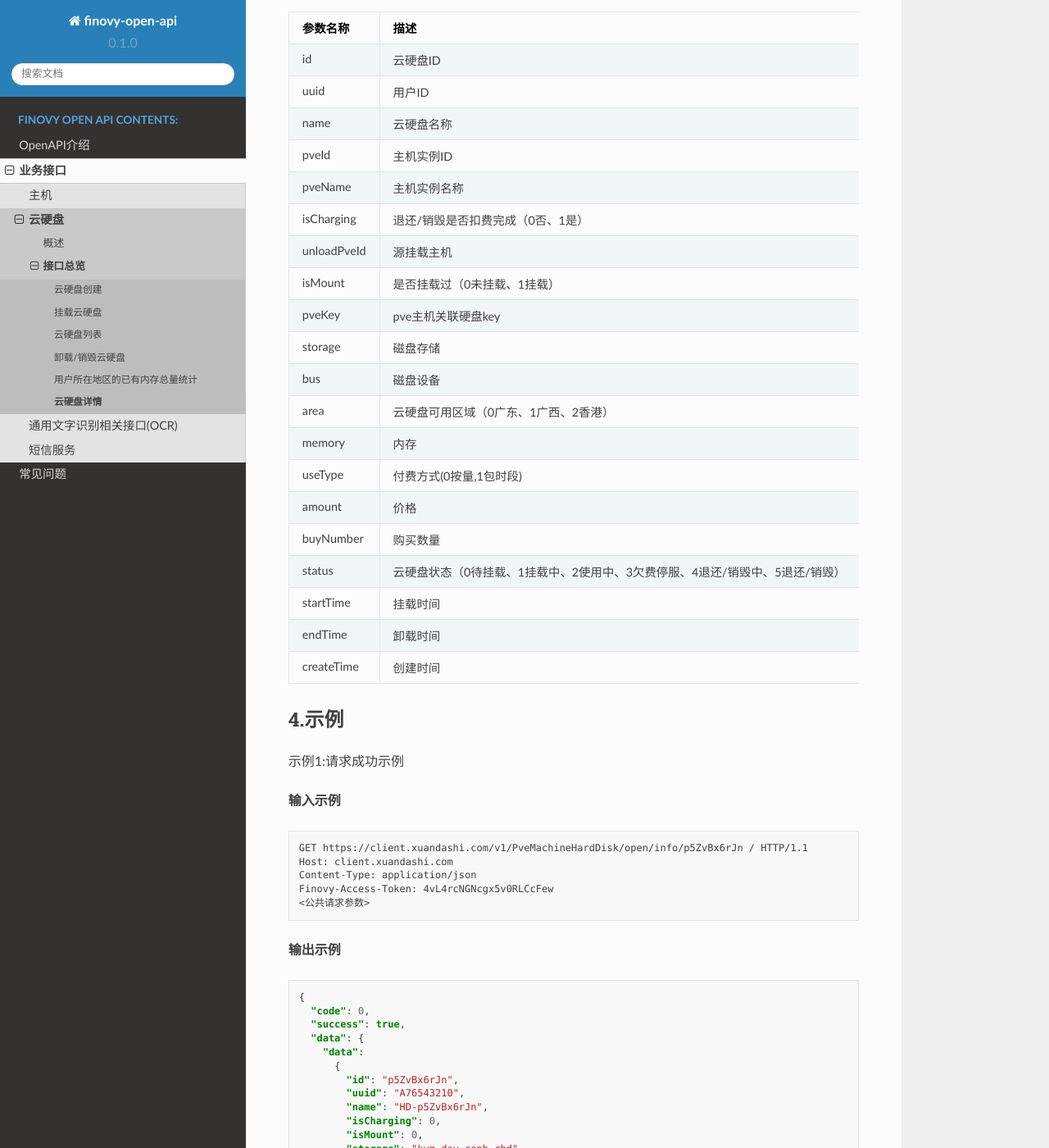
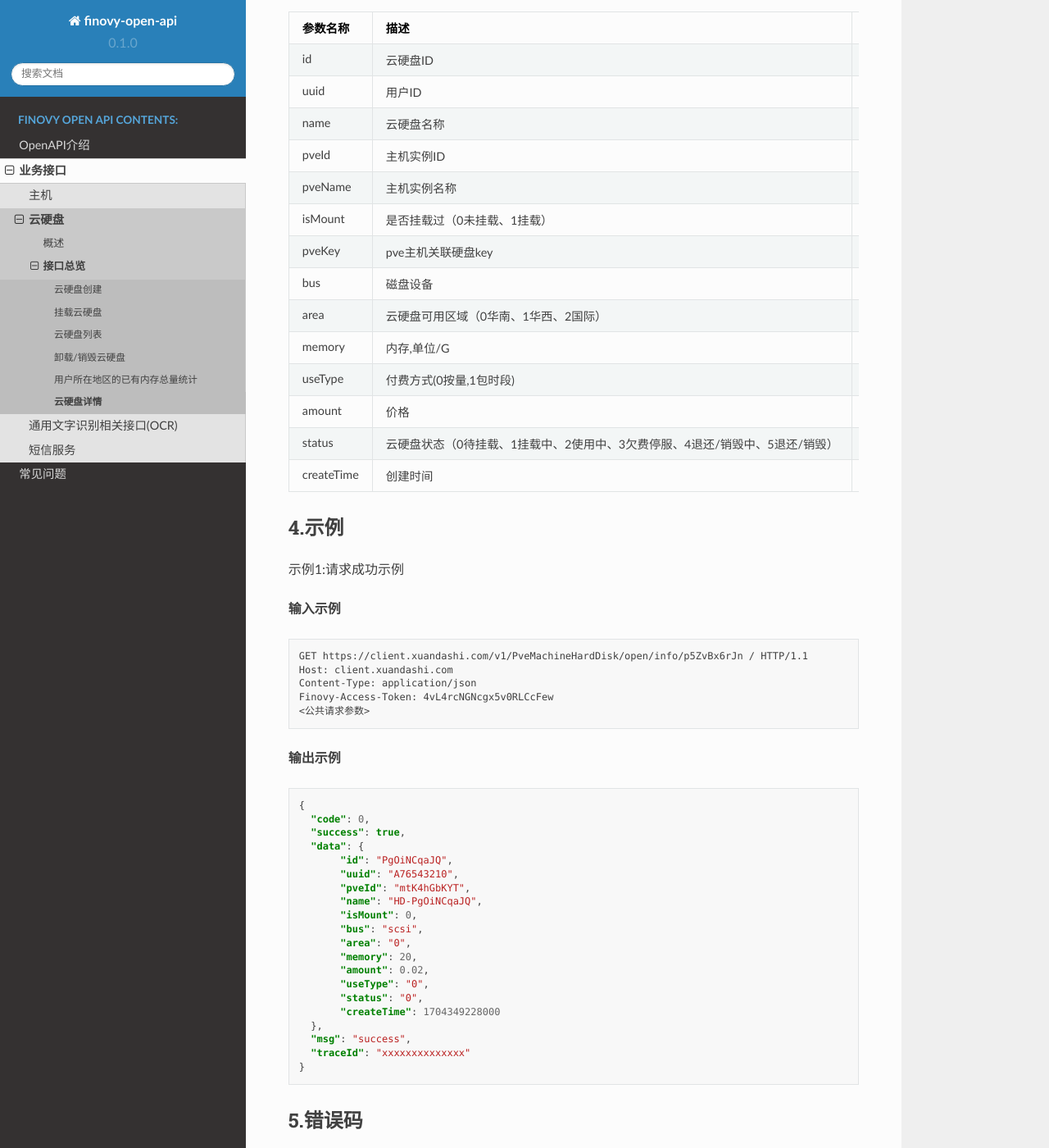
Before and after one commit to finovy/open-api, a Sphinx documentation site: the page built from docs/source/api/pveharddiskapioverview/6.info.md, in a window 1280 px wide and 1400 px high, scrolled down 550 px. Shown: the whole window at 82% size. Built offline with Sphinx 7.4.7 and the Read the Docs theme 2.0.0, drawn with Linux system fonts in a browser that asks for light colours; some of the changed text lies outside the part shown.

Commit message:
fix: 云硬盘init

````diff
--- a/docs/source/api/pveharddiskapioverview/6.info.md
+++ b/docs/source/api/pveharddiskapioverview/6.info.md
@@ -12,28 +12,22 @@
 | id                  | 云硬盘id | yes      | string | path     |
 ### 3.输出参数
 
-| 参数名称 | 描述                            | 类型   |
-| :------------------ |:------------------------------| ------ |
-| id             | 云硬盘ID                         | string |
-| uuid                | 用户ID                          | string |
-| name     | 云硬盘名称                         | string |
-| pveId  | 主机实例ID                        | string |
-| pveName  | 主机实例名称                        | string |
-| isCharging  | 退还/销毁是否扣费完成（0否、1是）            | string |
-| unloadPveId  | 源挂载主机                         | string |
-| isMount  | 是否挂载过（0未挂载、1挂载）               | string |
-| pveKey  | pve主机关联硬盘key                  | string |
-| storage  | 磁盘存储                          | string |
-| bus  | 磁盘设备                          | string |
-| area  | 云硬盘可用区域（0广东、1广西、2香港）          | string |
-| memory  | 内存                            | string |
-| useType  | 付费方式(0按量,1包时段)                | string |
-| amount  | 价格                            | string |
-| buyNumber  | 购买数量                          | string |
-| status  | 云硬盘状态（0待挂载、1挂载中、2使用中、3欠费停服、4退还/销毁中、5退还/销毁） | string |
-| startTime  | 挂载时间                          | string |
-| endTime  | 卸载时间                          | string |
-| createTime  | 创建时间                          | string |
+| 参数名称       | 描述                                         | 类型     |
+|:-----------|:-------------------------------------------|--------|
+| id         | 云硬盘ID                                      | string |
+| uuid       | 用户ID                                       | string |
+| name       | 云硬盘名称                                      | string |
+| pveId      | 主机实例ID                                     | string |
+| pveName    | 主机实例名称                                     | string |
+| isMount    | 是否挂载过（0未挂载、1挂载）                            | string |
+| pveKey     | pve主机关联硬盘key                               | string |
+| bus        | 磁盘设备                                       | string |
+| area       | 云硬盘可用区域（0华南、1华西、2国际）                       | string |
+| memory     | 内存,单位/G                                        | string |
+| useType    | 付费方式(0按量,1包时段)                             | string |
+| amount     | 价格                                         | string |
+| status     | 云硬盘状态（0待挂载、1挂载中、2使用中、3欠费停服、4退还/销毁中、5退还/销毁） | string |
+| createTime | 创建时间                                       | string |
 
 
 
@@ -58,27 +52,21 @@ Finovy-Access-Token: 4vL4rcNGNcgx5v0RLCcFew
   "code": 0,
   "success": true,
   "data": {
-    "data":
-      {
-        "id": "p5ZvBx6rJn",
-        "uuid": "A76543210",
-        "name": "HD-p5ZvBx6rJn",
-        "isCharging": 0,
-        "isMount": 0,
-        "storage": "kvm-dev-ceph-rbd",
-        "bus": "scsi",
-        "area": "0",
-        "memory": 20,
-        "amount": 0.02,
-        "useType": "0",
-        "buyNumber": 1,
-        "status": "0",
-        "createTime": 1704349216000
-      },
-    "totalCounts": 2
+       "id": "PgOiNCqaJQ",
+       "uuid": "A76543210",
+       "pveId": "mtK4hGbKYT",
+       "name": "HD-PgOiNCqaJQ",
+       "isMount": 0,
+       "bus": "scsi",
+       "area": "0",
+       "memory": 20,
+       "amount": 0.02,
+       "useType": "0",
+       "status": "0",
+       "createTime": 1704349228000
   },
   "msg": "success",
-  "traceId": ""
+  "traceId": "xxxxxxxxxxxxxx"
 }
 ```
 
````
Also changed, not shown: docs/source/api/pveharddiskapioverview/1.create.md (+3 -4 lines), docs/source/api/pveharddiskapioverview/3.list.md (+35 -43 lines), docs/source/api/pveharddiskapioverview/4.updatestatus.md (+2 -2 lines), docs/source/api/pveharddiskapioverview/5.count.md (+1 -1 lines).
